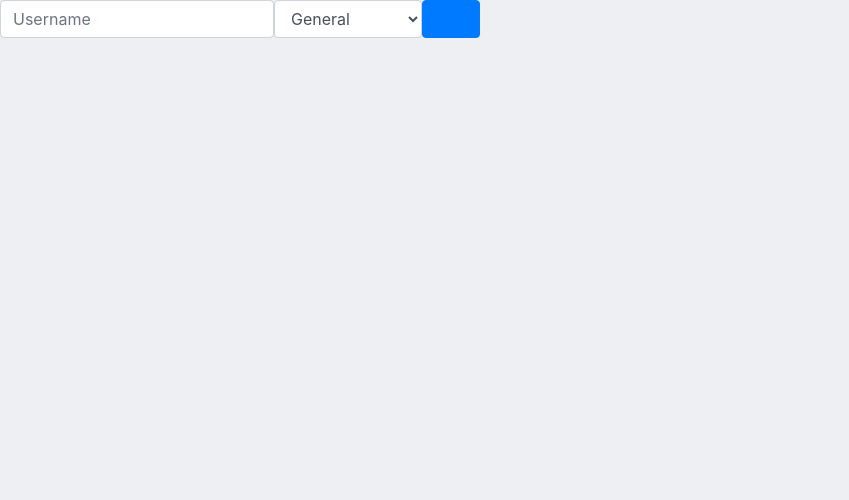
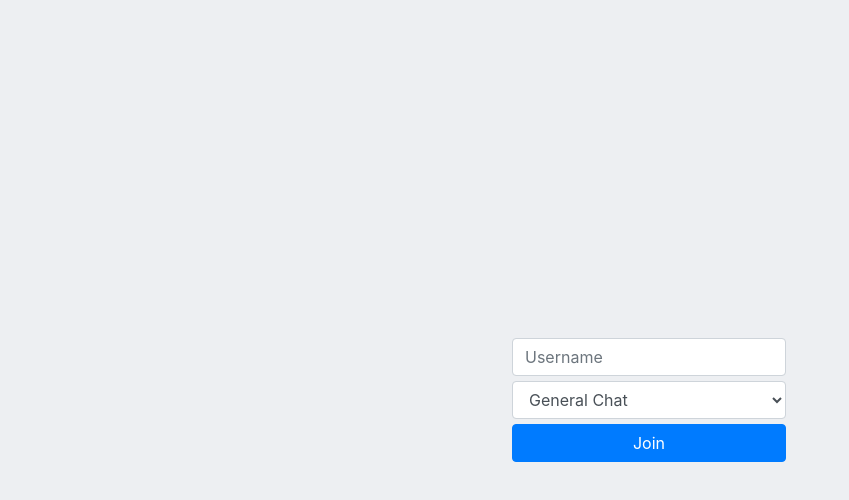
Before and after one commit to ghuong/group-chat-client, a React (Create React App) app: page / in a window 1280 px wide. Shown: the top 500 px of the page, without its empty margins (0-849 px from the left). Built offline with nearby package versions, Linux system fonts and the light colour scheme.

Commit message:
CSS Home component

```diff
--- a/src/components/Home.js
+++ b/src/components/Home.js
@@ -6,7 +6,7 @@ import Form from "react-bootstrap/Form";
 import styles from "./css/Home.module.css";
 
 const Home = () => {
-  const defaultRoomSelection = "General";
+  const defaultRoomSelection = "general";
   const [roomName, setRoomName] = useState(defaultRoomSelection);
   const [username, setUsername] = useState("");
   // update roomName as user types it in
@@ -15,32 +15,36 @@ const Home = () => {
 
   return (
     <div className={styles.home_container}>
-      <Form autoComplete="off" inline>
+      <Form autoComplete="off" className={styles.form} inline>
         <Form.Label srOnly>Room Name</Form.Label>
         <Form.Control
           type="text"
           placeholder="Username"
           value={username}
           onChange={handleUsernameChange}
+          className={styles.form_control}
         />
         <Form.Control
           as="select"
           aria-label="room"
           onChange={handleRoomNameChange}
+          className={styles.form_control}
         >
-          <option value={defaultRoomSelection}>{defaultRoomSelection}</option>
+          <option value={defaultRoomSelection}>General Chat</option>
           <option value="Programming">Programming</option>
         </Form.Control>
-        <Button variant="primary">
+
         <Link
           to={{
             pathname: `/${roomName}`,
             state: { username },
           }}
+          className={styles.form_control}
         >
+          <Button variant="primary" className={styles.submit_button}>
             Join
+          </Button>
         </Link>
-        </Button>
       </Form>
     </div>
   );
--- a/src/components/css/Home.module.css
+++ b/src/components/css/Home.module.css
@@ -1,3 +1,25 @@
 .home_container {
   height: 100%;
+  width: 100%;
 }
+
+.form {
+  height: 100%;
+  margin: 0 auto;
+  width: 80%;
+  max-width: 16rem;
+
+  display: flex;
+  flex-direction: column;
+  justify-content: center;
+  align-items: center;
+  gap: 0.3rem;
+}
+
+.form_control {
+  align-self: stretch;
+}
+
+.submit_button {
+  width: 100%;
+}
```
Lines whose indentation alone changed are shown as unchanged.
